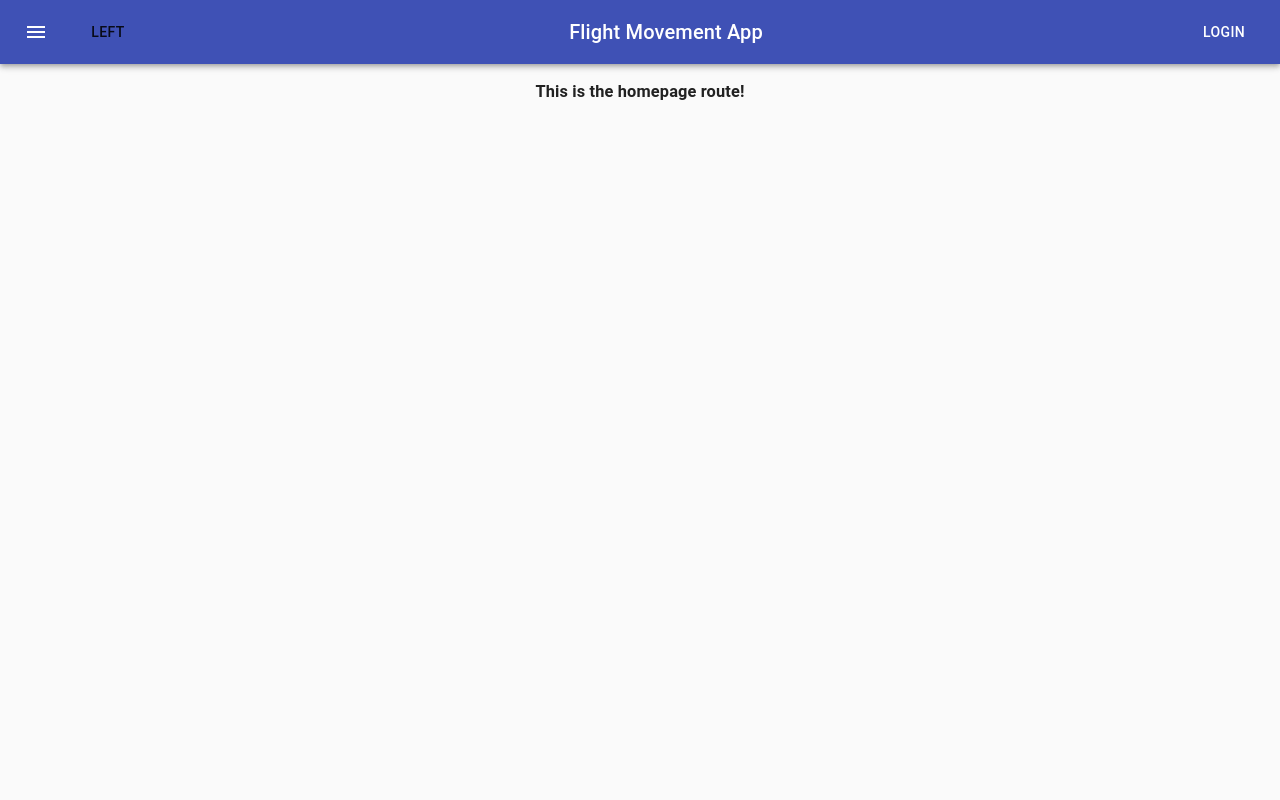
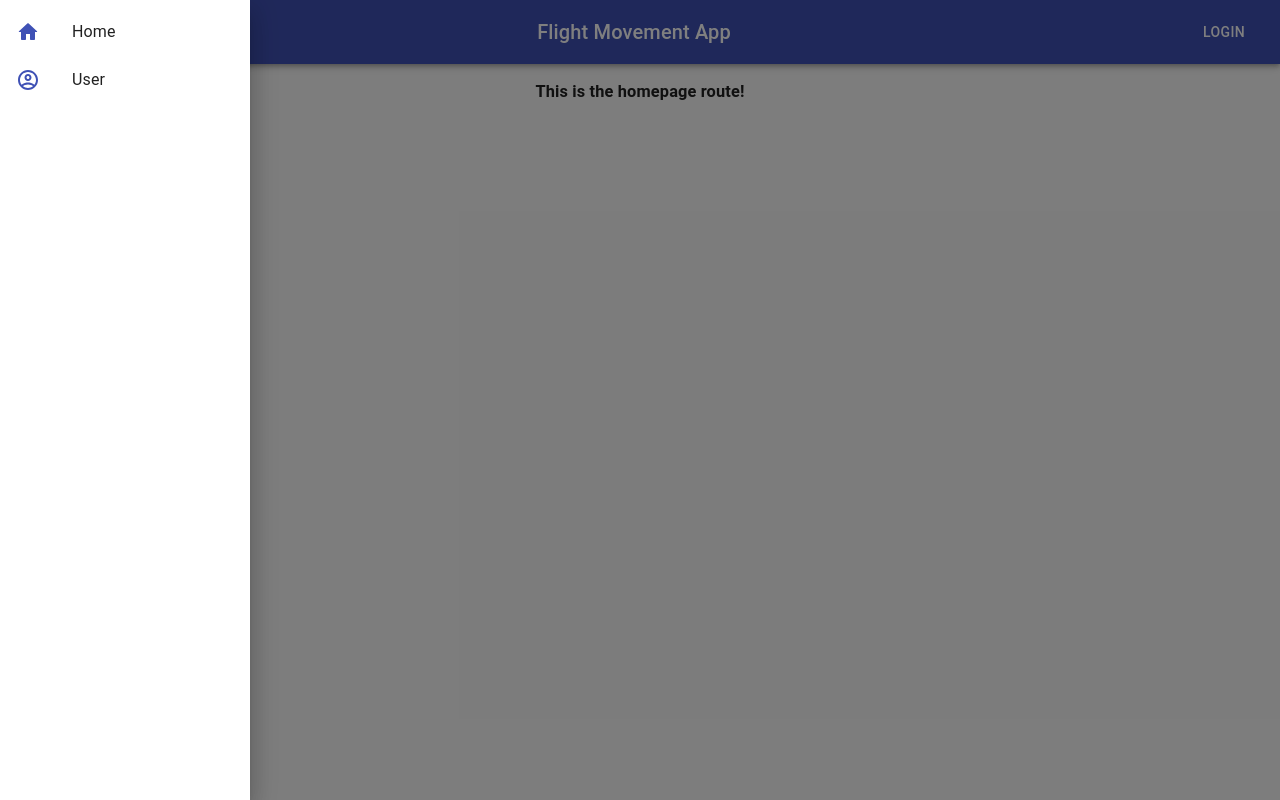
Before and after one commit to devchia254/flight-movement-app-v1, a React (Create React App) app: page / in a window 1280 px wide. Both pictures are taken after a click on the button "menu". Built offline with nearby package versions, Linux system fonts and the light colour scheme.

Commit message:
added a drawer with router links

```diff
--- a/src/components/Drawer.js
+++ /dev/null
@@ -1,76 +0,0 @@
-import React from "react";
-
-import { makeStyles } from "@material-ui/core/styles";
-import Drawer from "@material-ui/core/Drawer";
-import Button from "@material-ui/core/Button";
-import List from "@material-ui/core/List";
-import ListItem from "@material-ui/core/ListItem";
-import ListItemText from "@material-ui/core/ListItemText";
-// import clsx from "clsx";
-// import Divider from "@material-ui/core/Divider";
-// import MailIcon from "@material-ui/icons/Mail";
-// import ListItemIcon from "@material-ui/core/ListItemIcon";
-// import InboxIcon from "@material-ui/icons/MoveToInbox";
-
-const useStyles = makeStyles({
-  list: {
-    width: 250,
-  },
-  fullList: {
-    width: "auto",
-  },
-});
-
-export default function TempDrawer(props) {
-  const classes = useStyles();
-  const [state, setState] = React.useState({
-    left: false,
-  });
-
-  const toggleDrawer = (anchor, open) => (event) => {
-    if (
-      event.type === "keydown" &&
-      (event.key === "Tab" || event.key === "Shift")
-    ) {
-      return;
-    }
-    setState({ ...state, left: open });
-  };
-
-  const list = (anchor) => (
-    <div
-      className={classes.list}
-      role="presentation"
-      onClick={toggleDrawer(anchor, false)}
-      onKeyDown={toggleDrawer(anchor, false)}
-    >
-      <List>
-        {/* {["Inbox", "Starred", "Send email", "Drafts"].map((text, index) => (
-          <ListItem button key={text}>
-            <ListItemText primary={text} />
-          </ListItem>
-        ))} */}
-        {props.children.map((text, index) => (
-          <ListItem button key={text}>
-            <ListItemText primary={text} />
-          </ListItem>
-        ))}
-      </List>
-    </div>
-  );
-
-  return (
-    <div>
-      <React.Fragment key={"left"}>
-        <Button onClick={toggleDrawer("left", true)}>left</Button>
-        <Drawer
-          anchor={"left"}
-          open={state["left"]}
-          onClose={toggleDrawer("left", false)}
-        >
-          {list("left")}
-        </Drawer>
-      </React.Fragment>
-    </div>
-  );
-}
--- /dev/null
+++ b/src/components/navbar/Drawer.js
@@ -0,0 +1,109 @@
+import React from "react";
+import { Link } from "react-router-dom";
+
+import { makeStyles } from "@material-ui/core/styles";
+import Drawer from "@material-ui/core/Drawer";
+import List from "@material-ui/core/List";
+import ListItem from "@material-ui/core/ListItem";
+import ListItemText from "@material-ui/core/ListItemText";
+import ListItemIcon from "@material-ui/core/ListItemIcon";
+import HomeRoundedIcon from "@material-ui/icons/HomeRounded";
+import UserIcon from "@material-ui/icons/AccountCircleOutlined";
+import IconButton from "@material-ui/core/IconButton";
+import MenuIcon from "@material-ui/icons/Menu";
+// import Divider from "@material-ui/core/Divider";
+
+function ListItemLink(props) {
+  const { icon, primary, to } = props;
+
+  const renderLink = React.useMemo(
+    () =>
+      React.forwardRef((itemProps, ref) => (
+        <Link to={to} ref={ref} {...itemProps} />
+      )),
+    [to]
+  );
+
+  return (
+    <li>
+      <ListItem button component={renderLink}>
+        {icon ? <ListItemIcon>{icon}</ListItemIcon> : null}
+        <ListItemText primary={primary} />
+      </ListItem>
+    </li>
+  );
+}
+
+const useStyles = makeStyles((themes) => ({
+  list: {
+    width: 250,
+  },
+  fullList: {
+    width: "auto",
+  },
+  menuButton: {
+    marginRight: themes.spacing(2),
+  },
+}));
+
+export default function DrawerButton(props) {
+  const classes = useStyles();
+  const [state, setState] = React.useState({
+    left: false,
+  });
+
+  const toggleDrawer = (anchor, open) => (event) => {
+    if (
+      event.type === "keydown" &&
+      (event.key === "Tab" || event.key === "Shift")
+    ) {
+      return;
+    }
+    setState({ ...state, left: open });
+  };
+
+  const list = (anchor) => (
+    <div
+      className={classes.list}
+      role="presentation"
+      onClick={toggleDrawer(anchor, false)}
+      onKeyDown={toggleDrawer(anchor, false)}
+    >
+      <List>
+        <ListItemLink
+          to="/"
+          primary="Home"
+          icon={<HomeRoundedIcon color="primary" />}
+        />
+        <ListItemLink
+          to="/user"
+          primary="User"
+          icon={<UserIcon color="primary" />}
+        />
+      </List>
+    </div>
+  );
+
+  return (
+    <div>
+      <React.Fragment key={"left"}>
+        <IconButton
+          onClick={toggleDrawer("left", true)}
+          edge="start"
+          className={classes.menuButton}
+          color="inherit"
+          aria-label="menu"
+        >
+          <MenuIcon />
+        </IconButton>
+        <Drawer
+          anchor={"left"}
+          open={state["left"]}
+          onClose={toggleDrawer("left", false)}
+        >
+          {list("left")}
+        </Drawer>
+      </React.Fragment>
+    </div>
+  );
+}
--- a/src/containers/Navbar.js
+++ b/src/components/navbar/Navbar.js
@@ -1,15 +1,13 @@
 import React, { Component } from "react";
-import { Link } from "react-router-dom";
-
-import TempDrawer from "../components/Drawer";
+// import { Link } from "react-router-dom";
 
 import { withStyles } from "@material-ui/core/styles";
 import AppBar from "@material-ui/core/AppBar";
 import Toolbar from "@material-ui/core/Toolbar";
 import Typography from "@material-ui/core/Typography";
 import Button from "@material-ui/core/Button";
-import IconButton from "@material-ui/core/IconButton";
-import MenuIcon from "@material-ui/icons/Menu";
+
+import DrawerButton from "./Drawer";
 
 const navStyle = (theme) => ({
   root: {
@@ -36,18 +34,7 @@ class Navbar extends Component {
       <div className={classes.root}>
         <AppBar position="static">
           <Toolbar>
-            <IconButton
-              edge="start"
-              className={classes.menuButton}
-              color="inherit"
-              aria-label="menu"
-            >
-              <MenuIcon />
-            </IconButton>
-            <TempDrawer>
-              <Link to={"/"}>Home</Link>
-              <Link to={"/user"}>User</Link>
-            </TempDrawer>
+            <DrawerButton />
             <Typography variant="h6" className={classes.title}>
               {this.props.children}
             </Typography>
--- a/src/containers/App.js
+++ b/src/containers/App.js
@@ -5,7 +5,7 @@ import CssBaseline from "@material-ui/core/CssBaseline";
 
 import BoardUser from "./Board-User";
 import Homepage from "./Homepage";
-import Navbar from "./Navbar";
+import Navbar from "../components/navbar/Navbar";
 
 class App extends Component {
   constructor() {
@@ -18,10 +18,8 @@ class App extends Component {
       <div className="App" style={{ textAlign: "center" }}>
         <CssBaseline />
         <Navbar>Flight Movement App</Navbar>
-        {/* <Link to={"/"}>Home</Link>
-        <Link to={"/user"}>User</Link> */}
         <div className="content"></div>
-        {/* Link is at Navbar */}
+        {/* Link is at Drawer */}
         <Switch>
           <Route exact path={"/"} component={Homepage} />
           <Route path={"/user"} component={BoardUser} />
```
